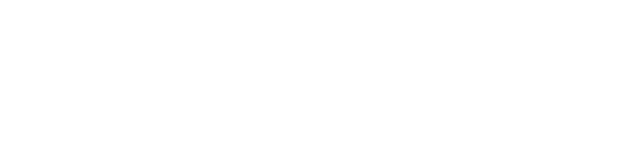
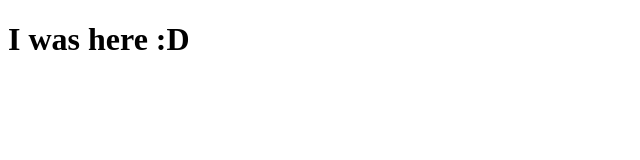
Before and after one commit to medabde/vscodeRepo, a plain HTML site: page index.html in a window 1280 px wide. Shown: the whole page, without its empty margins (0-640 px from the left). Drawn offline with Linux system fonts and the light colour scheme.

Commit message:
second test

```diff
--- a/index.html
+++ b/index.html
@@ -6,5 +6,7 @@
     <meta http-equiv="X-UA-Compatible" content="ie=edge" />
     <title>Document</title>
   </head>
-  <body></body>
+  <body>
+    <h1>I was here :D</h1>
+  </body>
 </html>
```
